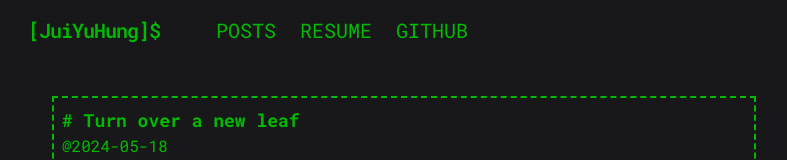
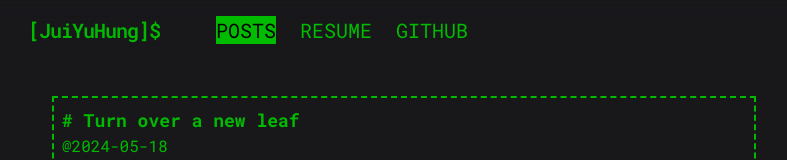
Before and after one commit to JuiYuHung-craftcat/juiyuhung-homepage, a Next.js app: page / in a window 1280 px wide. Shown: the top 160 px of the page, without its empty margins (236-1023 px from the left). Built offline with nearby package versions, Linux system fonts and the light colour scheme.

Commit message:
Add highlight

```diff
--- a/app/(main)/header.tsx
+++ b/app/(main)/header.tsx
@@ -1,4 +1,10 @@
+"use client";
+
+import { usePathname } from "next/navigation";
+
 export const Header = () => {
+  const pathname = usePathname();
+  const resumeCurrent = pathname == "/resume";
   return (
     <header className="fixed w-full p-2 z-20 backdrop-blur-md">
       <div className="mx-auto max-w-3xl">
@@ -9,10 +15,22 @@ export const Header = () => {
             </h2>
           </a>
           <div className="items-center md:gap-6 gap-3 flex md:text-xl text-base">
-            <a className="hover:underline decoration-2" href="/">
+            <a
+              className={
+                "hover:underline decoration-2 " +
+                (resumeCurrent ? "" : "text-black bg-terminal_green")
+              }
+              href="/"
+            >
               POSTS
             </a>
-            <a className="hover:underline decoration-2" href="/resume">
+            <a
+              className={
+                "hover:underline decoration-2 " +
+                (resumeCurrent ? "text-black bg-terminal_green" : "")
+              }
+              href="/resume"
+            >
               RESUME
             </a>
             <a
```
